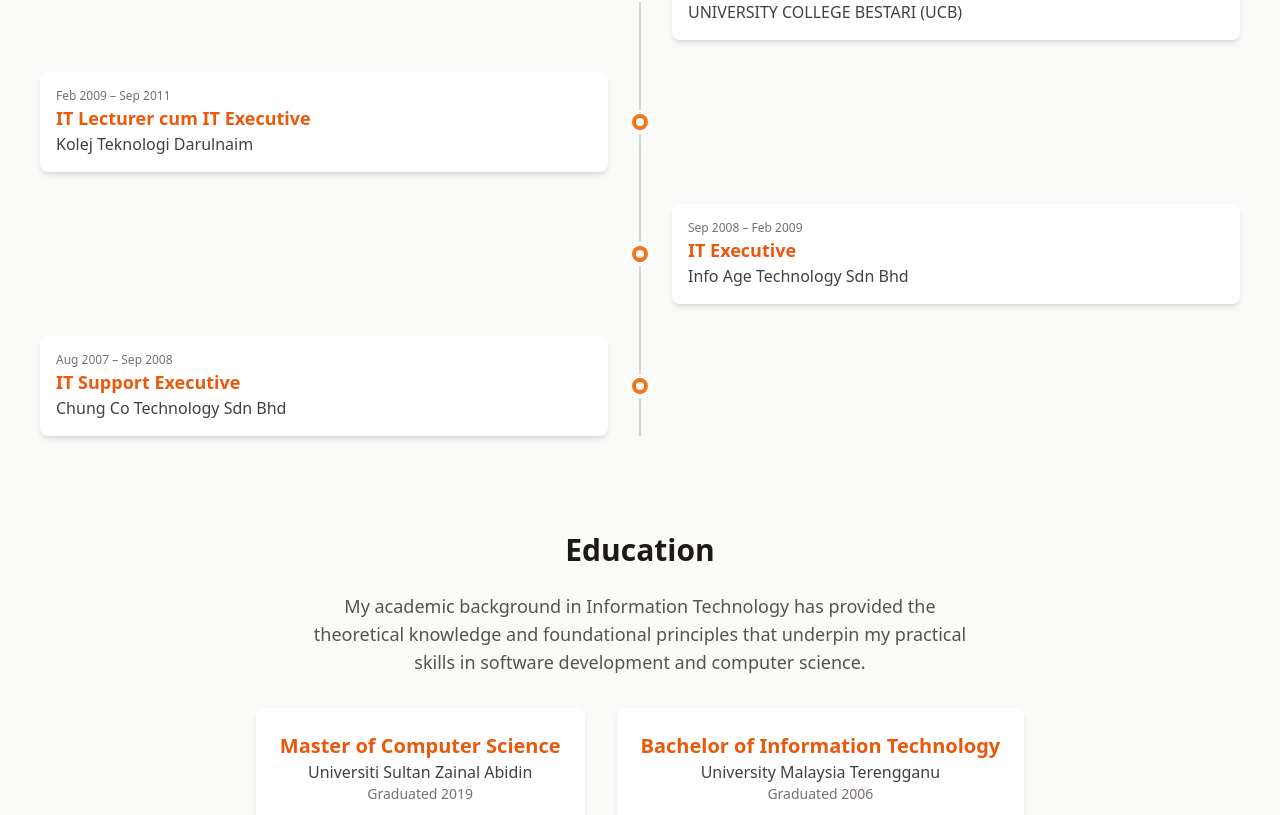
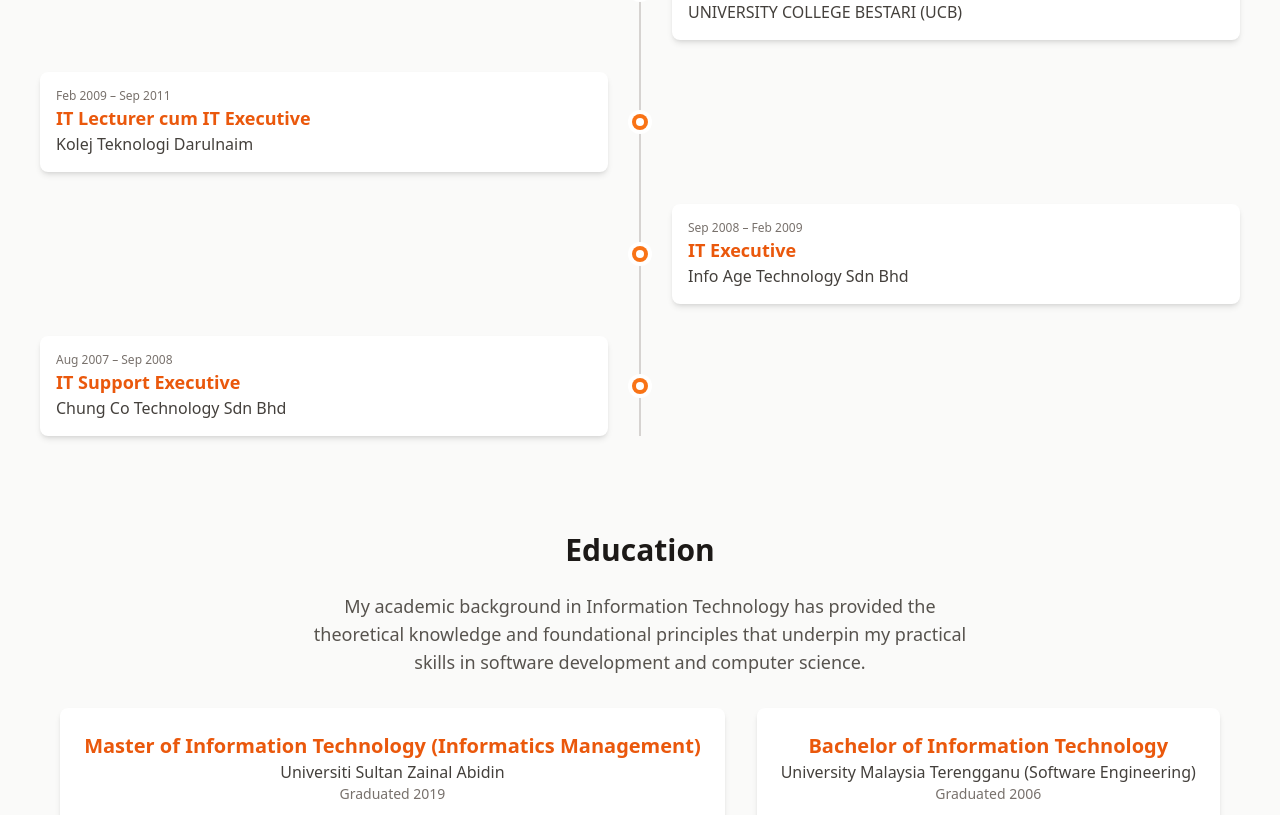
Before and after one commit to asriomar/asri25, a React (Vite) app: page / in a window 1280 px wide. Shown: the part 2804-3619 px from the top of the page. Built offline with nearby package versions, Linux system fonts and the light colour scheme.

Commit message:
Update3 App.jsx

```diff
--- a/src/App.jsx
+++ b/src/App.jsx
@@ -18,11 +18,12 @@
             { name: "Express.js", icon: <Rocket size={40} /> },
             { name: "PostgreSQL", icon: <Database size={40} /> },
             { name: "MongoDB", icon: <Database size={40} /> },
+            { name: "SQL", icon: <Database size={40} /> },
         ],
         scripting: [
             { name: "JavaScript", icon: <Code size={40} /> },
             { name: "Python", icon: <Code size={40} /> },
-            { name: "SQL", icon: <Database size={40} /> },
+
         ],
         emerging: [
             { name: "Generative AI", icon: <Sparkles size={40} /> },
@@ -57,7 +58,7 @@
             details: [
                 "Provided comprehensive technical support for BBISv2, ensuring seamless software operation and a positive user experience.",
                 "Collaborated with developers to implement front-end updates, enhancements, and configuration changes within BBISv2, significantly improving system usability.",
-                "Diagnosed and resolved complex system issues, including front-end related bugs and performance bottlenecks.",
+                "Diagnosed and resolved complex system issues, including front-end and back-end related bugs and performance bottlenecks.",
                 "Ensured system reliability and compliance with data management and security protocols."
             ]
         },
@@ -468,13 +469,13 @@
                         </p>
                         <div className="flex flex-col md:flex-row justify-center items-center gap-8">
                             <div className="bg-white p-6 rounded-lg shadow-md w-full md:w-auto text-center">
-                                <h3 className="text-xl font-bold text-orange-600">Master of Computer Science</h3>
+                                <h3 className="text-xl font-bold text-orange-600">Master of Information Technology (Informatics Management)</h3>
                                 <p className="text-stone-700">Universiti Sultan Zainal Abidin</p>
                                 <p className="text-stone-500 text-sm">Graduated 2019</p>
                             </div>
                             <div className="bg-white p-6 rounded-lg shadow-md w-full md:w-auto text-center">
                                 <h3 className="text-xl font-bold text-orange-600">Bachelor of Information Technology</h3>
-                                <p className="text-stone-700">University Malaysia Terengganu</p>
+                                <p className="text-stone-700">University Malaysia Terengganu (Software Engineering)</p>
                                 <p className="text-stone-500 text-sm">Graduated 2006</p>
                             </div>
                         </div>
@@ -487,7 +488,7 @@
                     <h3 className="text-2xl font-bold mb-2">Let's Connect</h3>
                     <p className="mb-4">Feel free to reach out for opportunities or just to say hello.</p>
                     <a href="mailto:mohdasriomar84@gmail.com" className="bg-orange-500 hover:bg-orange-600 text-white font-bold py-3 px-6 rounded-lg transition-colors inline-block">mohdasriomar84@gmail.com</a>
-                    <p className="mt-6 text-sm text-stone-400">&copy; 2024 Mohd Asri Omar. All Rights Reserved.</p>
+                    <p className="mt-6 text-sm text-stone-400">&copy; 2025 Mohd Asri Omar. All Rights Reserved.</p>
                 </div>
             </footer>
         </div>
```
